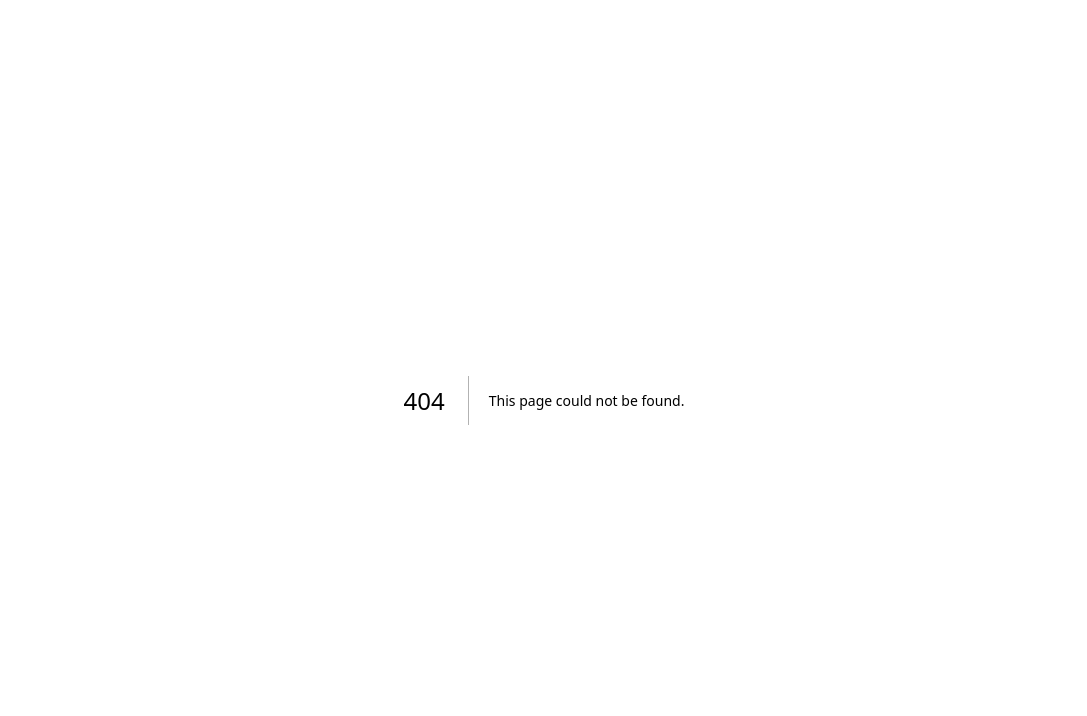
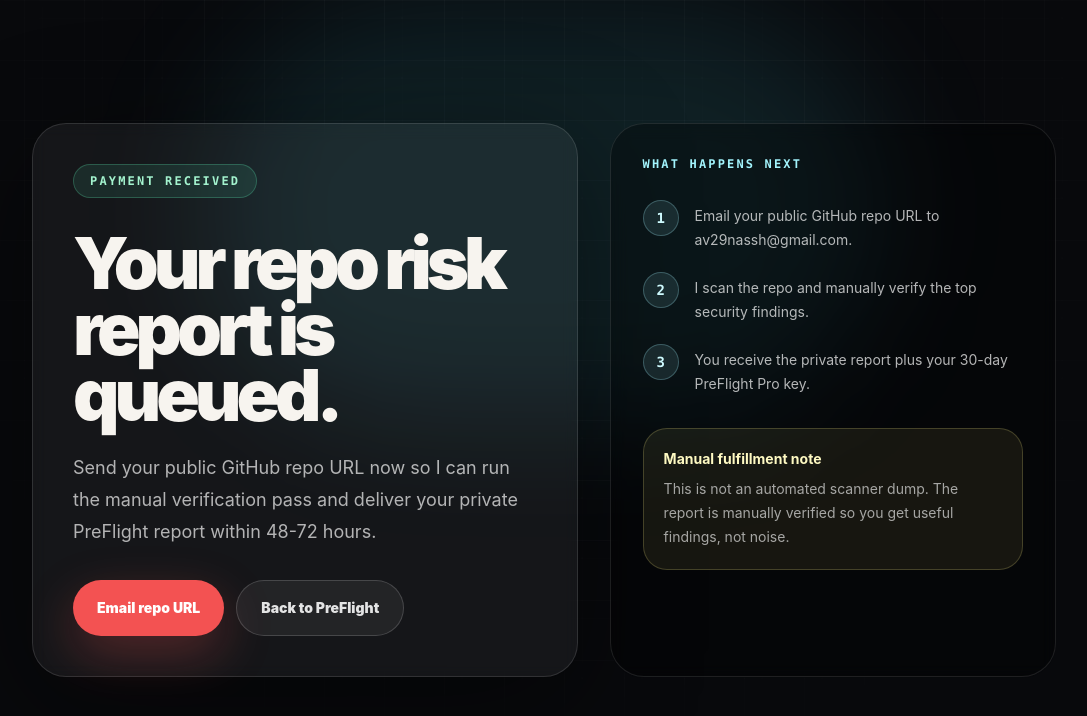
Before and after one commit to av29nassh-sketch/PreFlight, a Next.js app in the folder preflight-dashboard/: page /checkout/success in a window 1280 px wide. Before the commit this address had no page. Shown: the top 716 px of the page, without its empty margins (96-1183 px from the left). Built offline with nearby package versions, Linux system fonts and the light colour scheme.

Commit message:
feat: add repo report checkout success page

```diff
--- /dev/null
+++ b/preflight-dashboard/app/checkout/success/page.tsx
@@ -0,0 +1,96 @@
+import Link from "next/link";
+
+export const metadata = {
+  title: "PreFlight Repo Risk Report Ordered",
+  description: "Next steps after ordering your private PreFlight Repo Risk Report."
+};
+
+type CheckoutSuccessPageProps = {
+  searchParams?: Promise<{
+    checkout_id?: string | string[];
+  }>;
+};
+
+function normalizeCheckoutId(value: string | string[] | undefined) {
+  if (Array.isArray(value)) {
+    return value[0] || "";
+  }
+
+  return value || "";
+}
+
+export default async function CheckoutSuccessPage({ searchParams }: CheckoutSuccessPageProps) {
+  const params = searchParams ? await searchParams : {};
+  const checkoutId = normalizeCheckoutId(params.checkout_id);
+  const emailBody = encodeURIComponent(
+    `Hey Avinash,\n\nI ordered the PreFlight Repo Risk Report.\n\nCheckout ID: ${checkoutId || "(not shown)"}\nPublic GitHub repo URL:\n\nThanks.`
+  );
+  const emailHref = `mailto:av29nassh@gmail.com?subject=PreFlight%20Repo%20Risk%20Report%20-%20Repo%20URL&body=${emailBody}`;
+
+  return (
+    <main className="relative min-h-screen overflow-hidden bg-[#08090c] px-6 py-10 text-[#f7f4ef]">
+      <div className="technical-grid pointer-events-none absolute inset-0 opacity-70" />
+      <div className="absolute left-1/2 top-0 h-[420px] w-[680px] -translate-x-1/2 rounded-full bg-cyan-300/10 blur-3xl" />
+      <section className="relative mx-auto flex min-h-[calc(100vh-80px)] w-full max-w-5xl items-center">
+        <div className="grid w-full gap-8 lg:grid-cols-[1.1fr_0.9fr]">
+          <div className="rounded-[34px] border border-white/12 bg-white/[0.055] p-7 shadow-[0_28px_120px_rgba(0,0,0,0.46)] backdrop-blur md:p-10">
+            <div className="mb-8 inline-flex items-center gap-2 rounded-full border border-emerald-300/25 bg-emerald-300/10 px-4 py-2 font-mono text-xs font-black uppercase tracking-[0.18em] text-emerald-200">
+              Payment received
+            </div>
+            <h1 className="max-w-3xl text-5xl font-black leading-[0.92] tracking-[-0.07em] md:text-7xl">
+              Your repo risk report is queued.
+            </h1>
+            <p className="mt-6 max-w-2xl text-lg leading-8 text-white/68">
+              Send your public GitHub repo URL now so I can run the manual verification pass and deliver your private PreFlight report within 48-72 hours.
+            </p>
+            <div className="mt-8 flex flex-wrap gap-3">
+              <a
+                className="inline-flex min-h-14 items-center justify-center rounded-full bg-[#f35252] px-6 text-sm font-black text-white shadow-[0_18px_50px_rgba(243,82,82,0.28)] transition-transform duration-200 hover:-translate-y-0.5 focus-visible:outline focus-visible:outline-2 focus-visible:outline-offset-4 focus-visible:outline-cyan-200"
+                href={emailHref}
+              >
+                Email repo URL
+              </a>
+              <Link
+                className="inline-flex min-h-14 items-center justify-center rounded-full border border-white/16 bg-white/[0.06] px-6 text-sm font-black text-white/88 transition-transform duration-200 hover:-translate-y-0.5 focus-visible:outline focus-visible:outline-2 focus-visible:outline-offset-4 focus-visible:outline-cyan-200"
+                href="/"
+              >
+                Back to PreFlight
+              </Link>
+            </div>
+            {checkoutId ? (
+              <p className="mt-6 rounded-2xl border border-white/10 bg-black/24 p-4 font-mono text-xs text-white/52">
+                Checkout ID: <span className="text-white/78">{checkoutId}</span>
+              </p>
+            ) : null}
+          </div>
+
+          <aside className="rounded-[34px] border border-white/10 bg-black/30 p-7 backdrop-blur md:p-8">
+            <p className="font-mono text-xs font-black uppercase tracking-[0.18em] text-cyan-200">
+              What happens next
+            </p>
+            <ol className="mt-7 space-y-5">
+              {[
+                ["1", "Email your public GitHub repo URL to av29nassh@gmail.com."],
+                ["2", "I scan the repo and manually verify the top security findings."],
+                ["3", "You receive the private report plus your 30-day PreFlight Pro key."]
+              ].map(([step, text]) => (
+                <li className="flex gap-4" key={step}>
+                  <span className="flex h-9 w-9 shrink-0 items-center justify-center rounded-full border border-cyan-200/25 bg-cyan-200/10 font-mono text-sm font-black text-cyan-100">
+                    {step}
+                  </span>
+                  <span className="pt-1 text-sm leading-6 text-white/70">{text}</span>
+                </li>
+              ))}
+            </ol>
+            <div className="mt-8 rounded-3xl border border-yellow-200/20 bg-yellow-200/[0.07] p-5">
+              <p className="text-sm font-bold text-yellow-100">Manual fulfillment note</p>
+              <p className="mt-2 text-sm leading-6 text-white/62">
+                This is not an automated scanner dump. The report is manually verified so you get useful findings, not noise.
+              </p>
+            </div>
+          </aside>
+        </div>
+      </section>
+    </main>
+  );
+}
```
